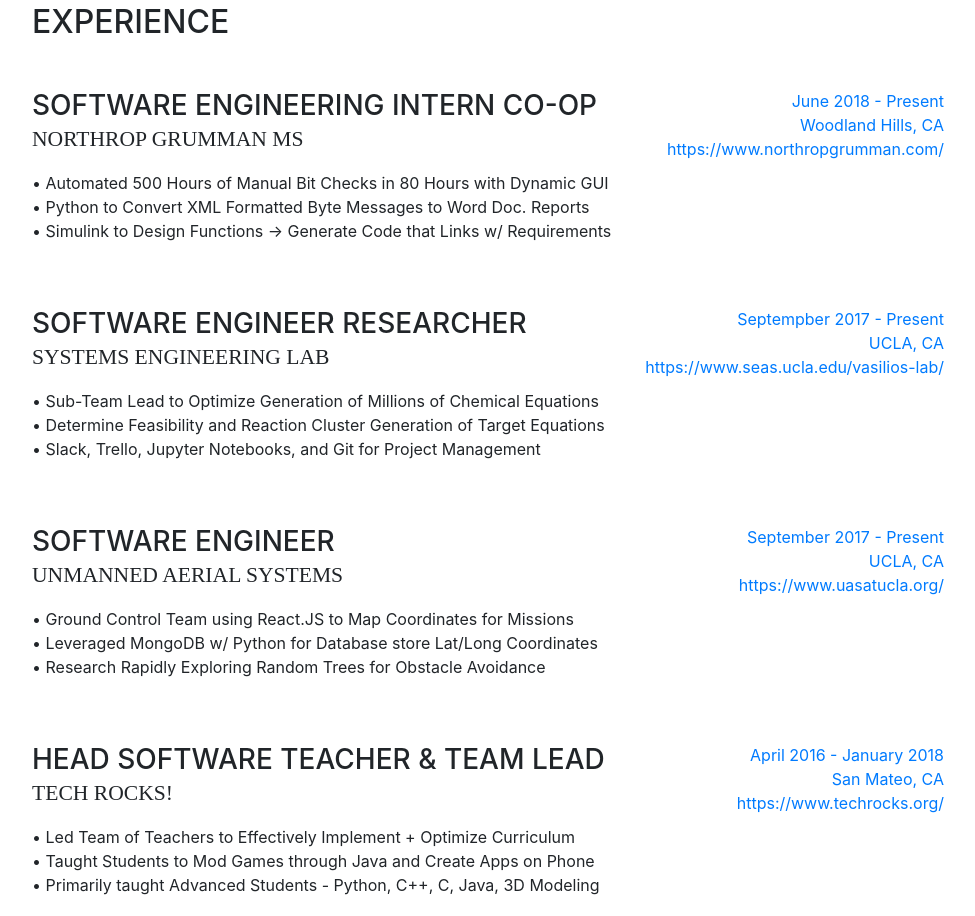
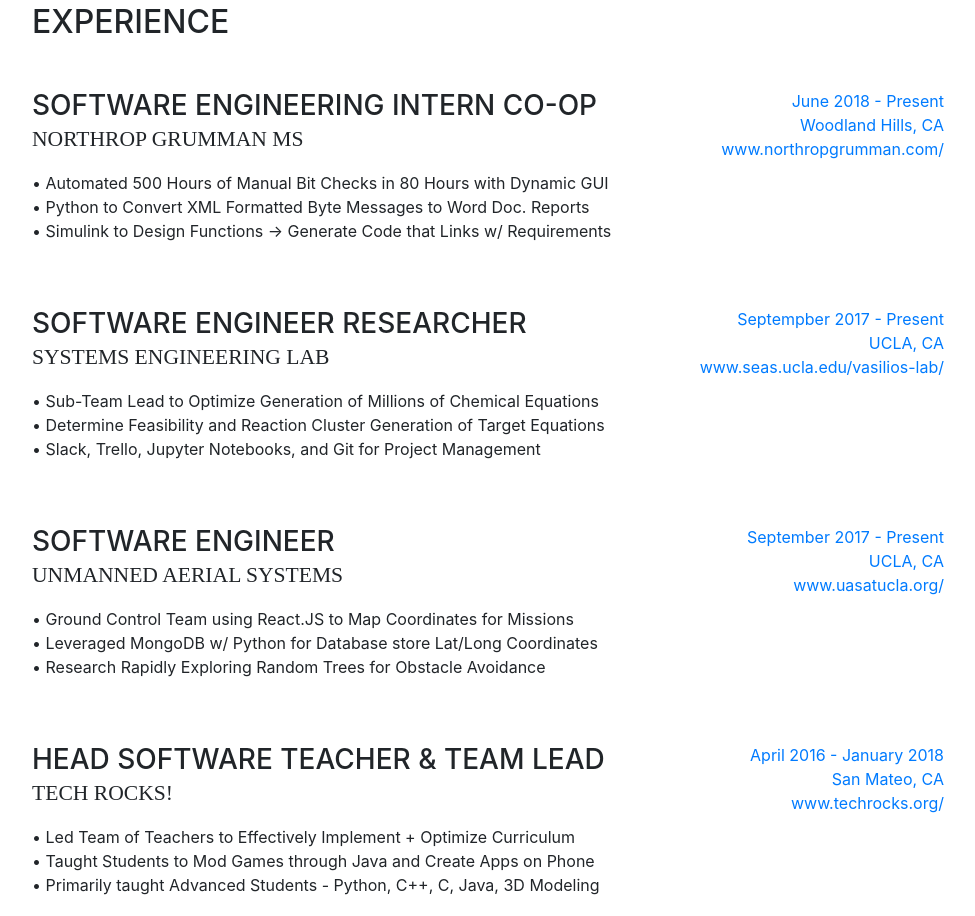
Before and after one commit to rlin2k1/roylin.me, a website with bundled scripts: page index.html in a window 1280 px wide. Shown: the part 845-1761 px from the top of the page, without its empty margins (288-1263 px from the left). Built offline with nearby package versions, Linux system fonts and the light colour scheme; a web font is replaced by a local one.

Commit message:
Changed Website Links that do not have Secure HTTPS

```diff
--- a/index.html
+++ b/index.html
@@ -112,7 +112,7 @@
               <p>• Automated 500 Hours of Manual Bit Checks in 80 Hours with Dynamic GUI<br>• Python to Convert XML Formatted Byte Messages to Word Doc. Reports<br>• Simulink to Design Functions -> Generate Code that Links w/ Requirements</p>
             </div>
             <div class="resume-date text-md-right">
-              <span class="text-primary">June 2018 - Present<br>Woodland Hills, CA<br><a href="https://www.northropgrumman.com/">https://www.northropgrumman.com/</a></span>
+              <span class="text-primary">June 2018 - Present<br>Woodland Hills, CA<br><a href="https://www.northropgrumman.com/">www.northropgrumman.com/</a></span>
             </div>
           </div>
 
@@ -123,7 +123,7 @@
               <p>• Sub-Team Lead to Optimize Generation of Millions of Chemical Equations<br>• Determine Feasibility and Reaction Cluster Generation of Target Equations<br>• Slack, Trello, Jupyter Notebooks, and Git for Project Management</p>
             </div>
             <div class="resume-date text-md-right">
-              <span class="text-primary">Septempber 2017 - Present<br>UCLA, CA<br><a href="https://www.seas.ucla.edu/vasilios-lab/">https://www.seas.ucla.edu/vasilios-lab/</a></span>
+              <span class="text-primary">Septempber 2017 - Present<br>UCLA, CA<br><a href="https://www.seas.ucla.edu/vasilios-lab/">www.seas.ucla.edu/vasilios-lab/</a></span>
             </div>
           </div>
 
@@ -134,7 +134,7 @@
               <p>• Ground Control Team using React.JS to Map Coordinates for Missions<br>• Leveraged MongoDB w/ Python for Database store Lat/Long Coordinates<br>• Research Rapidly Exploring Random Trees for Obstacle Avoidance</p>
             </div>
             <div class="resume-date text-md-right">
-              <span class="text-primary">September 2017 - Present<br>UCLA, CA<br><a href="https://www.uasatucla.org/">https://www.uasatucla.org/</a></span>
+              <span class="text-primary">September 2017 - Present<br>UCLA, CA<br><a href="http://www.uasatucla.org/">www.uasatucla.org/</a></span>
             </div>
           </div>
 
@@ -145,7 +145,7 @@
               <p>• Led Team of Teachers to Effectively Implement + Optimize Curriculum<br>• Taught Students to Mod Games through Java and Create Apps on Phone<br>• Primarily taught Advanced Students - Python, C++, C, Java, 3D Modeling</p>
             </div>
             <div class="resume-date text-md-right">
-              <span class="text-primary">April 2016 - January 2018<br>San Mateo, CA<br><a href="https://www.techrocks.org/">https://www.techrocks.org/</a></span>
+              <span class="text-primary">April 2016 - January 2018<br>San Mateo, CA<br><a href="http://www.techrocks.org/">www.techrocks.org/</a></span>
             </div>
           </div>
 
@@ -201,7 +201,7 @@
             <div class="resume-content mr-auto">
               <h3 class="mb-0">UNIVERSITY OF CALIFORNIA<br>AT LOS ANGELES</h3>
               <div class="subheading mb-3">B.S. in Computer Science</div>
-              <div>Henry Samueli School of Engineering</div>
+              <div><a href="https://samueli.ucla.edu/">Henry Samueli School of Engineering</a></div>
               <p>Cumulative GPA: 3.65 / 4.0<br>CS Classes GPA: 3.9 / 4.0
               </p>
               <div class="subheading mb-3">CS Coursework</div>
```
